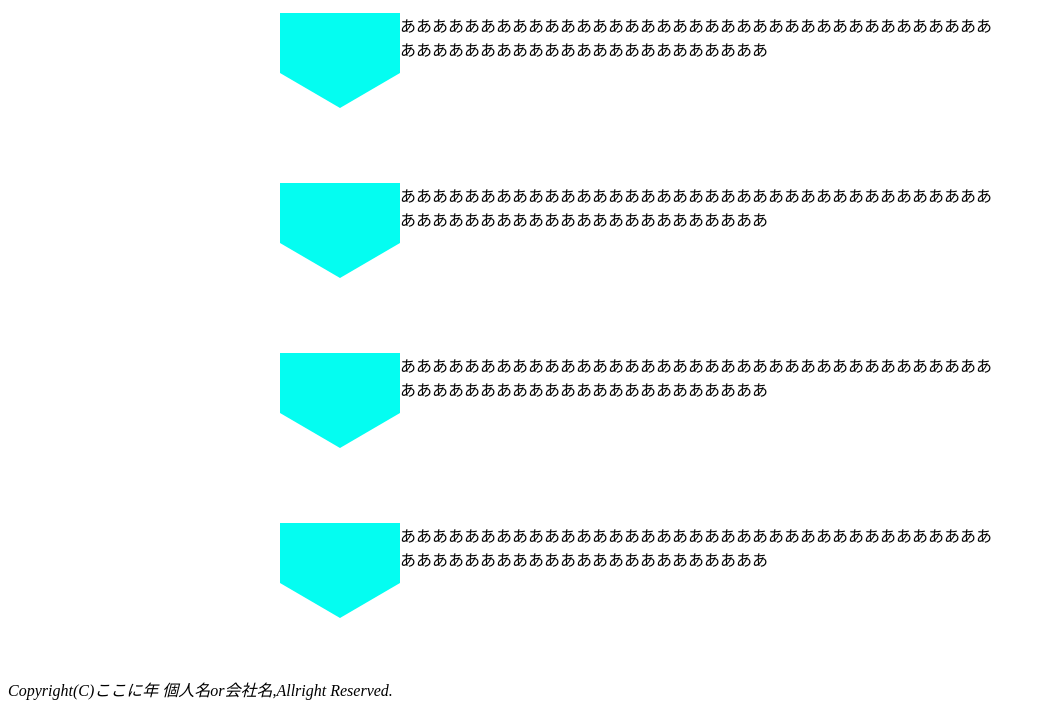
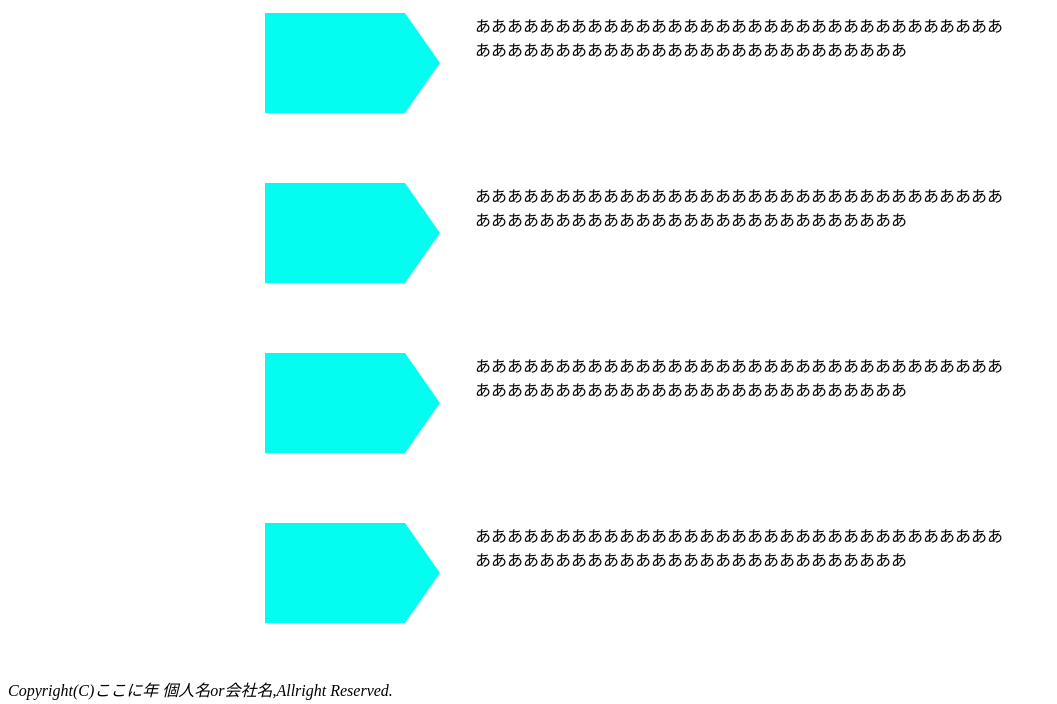
Before and after one commit to ry-na/entrepreneursSample, a plain HTML site: page index.html in a window 1280 px wide. Shown: the part 320-1024 px from the top of the page, without its empty margins (0-1057 px from the left). Drawn offline with Linux system fonts and the light colour scheme.

Commit message:
矢印のmukihennkou

```diff
--- a/css/index.css
+++ b/css/index.css
@@ -25,7 +25,7 @@ article {
 }
 
 .flow{
-	width: 720px;
+	width: 750px;
 	height: 170px;
 	margin: auto;
 }
@@ -37,26 +37,25 @@ article {
 
 
 .flowArrow{
-	width: 120px;
 	float: left;
   }
   .flowArrow::before{
 	content: "";
-	display: block;
+	display: inline-block;
 	margin: auto;
-	width: 120px;
-	height: 60px;
+	width: 140px;
+	height: 100px;
 	background: rgb(4, 253, 241);
   }
   .flowArrow::after{
 	content: "";
-	display:block;
-	border-top: 70px solid  rgb(4, 253, 241);
-	border-left: 60px solid transparent;
-	border-right: 60px solid transparent;
+	display: inline-block;
+	border-left: 70px solid  rgb(4, 253, 241);
+	border-top: 50px solid transparent;
+	border-bottom: 50px solid transparent;
 	transform-origin: left top;
-	transform: scaleY(.5);
+	transform: scaleX(.5);
   }
 .flowText{
-	width: 600px;
+	width: 540px;
 }
```
